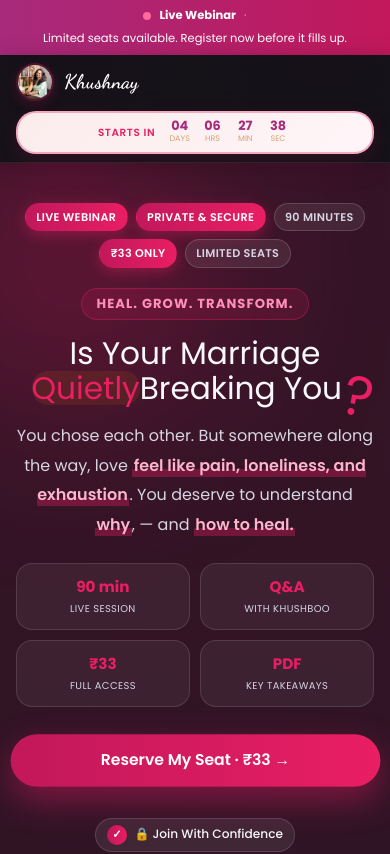
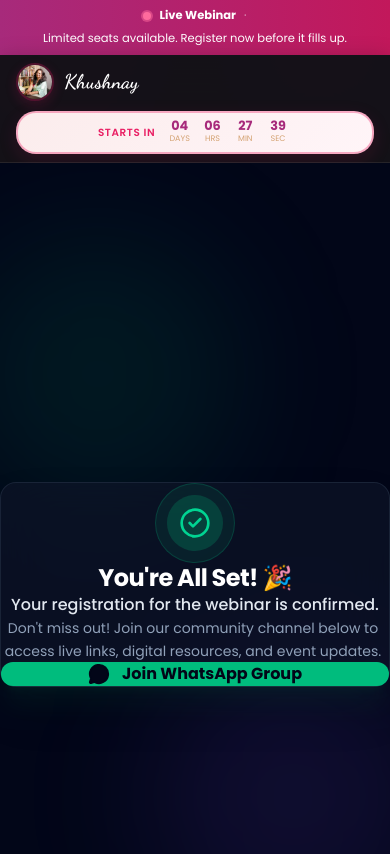
Before and after one commit to KaranAgraharee/Webinar_page, a React (Vite) app: page / in a window 390 px wide. Shown: the top 854 px of the page. Built offline with nearby package versions, Linux system fonts and the light colour scheme; no server answers.

Commit message:
whatsap ui

```diff
--- a/src/App.jsx
+++ b/src/App.jsx
@@ -29,13 +29,14 @@ function WebinarPage() {
         <Header />
 
         <main>
-          <Hero />
+          {/* <Hero />
           <Features />
           <TruthLearn />
           <Testimonial />
           <Social_Media />
           <Faq />
-          <CtaSection />
+          <CtaSection /> */}
+          <RegistrationSuccess />
         </main>
 
         <Footer />
--- a/src/pages/RegistrationSuccess.jsx
+++ b/src/pages/RegistrationSuccess.jsx
@@ -11,96 +11,47 @@ export default function RegistrationSuccess() {
 
 
   return (
-    <div className="min-h-screen bg-gradient-to-br from-[#0B0318] via-[#14052D] to-[#22073D] flex items-center justify-center px-4 py-8 sm:px-6 lg:px-8">
+    <div className="min-h-screen bg-slate-950 flex items-center justify-center p-4 sm:p-8 md:p-12 relative overflow-hidden">
+      {/* Ambient background glowing orbs */}
+      <div className="absolute top-1/4 left-1/4 -translate-x-1/2 -translate-y-1/2 w-72 h-72 sm:w-96 sm:h-96 bg-emerald-500/10 rounded-full blur-3xl pointer-events-none" />
+      <div className="absolute bottom-1/4 right-1/4 translate-x-1/2 translate-y-1/2 w-72 h-72 sm:w-96 sm:h-96 bg-violet-500/10 rounded-full blur-3xl pointer-events-none" />
 
-      {/* Background Glow */}
-      <div className="absolute inset-0 overflow-hidden pointer-events-none">
-        <div className="absolute -top-24 -left-24 h-72 w-72 rounded-full bg-green-500/10 blur-3xl" />
-        <div className="absolute -bottom-24 -right-24 h-72 w-72 rounded-full bg-purple-600/10 blur-3xl" />
-      </div>
+      {/* Card Wrapper - Responsive sizing and airy padding */}
+      <div className="w-full max-w-md sm:max-w-lg rounded-2xl sm:rounded-3xl bg-slate-900/60 backdrop-blur-xl border border-slate-800/80 p-6 sm:p-10 md:p-12 text-center shadow-2xl relative z-10 flex flex-col items-center">
 
-      {/* Card */}
-      <div className="relative w-full max-w-md sm:max-w-lg rounded-3xl border border-white/10 bg-white/5 backdrop-blur-xl p-6 sm:p-8 lg:p-10 shadow-2xl animate-in fade-in duration-500">
-
-        {/* Success Icon */}
-        <div className="mx-auto flex h-16 w-16 sm:h-20 sm:w-20 items-center justify-center rounded-full bg-green-500/15">
-          <CheckCircle2 className="h-9 w-9 sm:h-11 sm:w-11 text-green-400" />
+        {/* Animated Check Ring with extra separation */}
+        <div className="flex h-20 w-20 sm:h-24 sm:w-24 items-center justify-center rounded-full bg-emerald-500/10 border border-emerald-500/20 mb-4 sm:mb-6">
+          <div className="flex h-14 w-14 sm:h-16 sm:w-16 items-center justify-center rounded-full bg-emerald-500/20">
+            <CheckCircle2 className="h-8 w-8 sm:h-9 sm:w-9 text-emerald-400" />
+          </div>
         </div>
 
-        {/* Heading */}
-        <div className="mt-6 text-center">
-          <h1 className="text-2xl sm:text-3xl font-bold text-white leading-tight">
-            Registration Successful 🎉
+        {/* Text Area - Uses space-y to completely eliminate dense stacking */}
+        <div className="space-y-4 sm:space-y-5 w-full">
+          <h1 className="text-2xl sm:text-3xl md:text-4xl font-extrabold tracking-tight text-white leading-tight">
+            You're All Set! 🎉
           </h1>
 
-          <p className="mt-3 text-sm sm:text-base text-white/70 leading-7 max-w-sm mx-auto">
-            You're all set! Join our WhatsApp community to receive your
-            webinar link and important updates.
+          <p className="text-base sm:text-xl text-slate-200 font-medium px-2">
+            Your registration for the webinar is confirmed.
+          </p>
+
+          <p className="text-sm sm:text-base text-slate-400 leading-relaxed max-w-sm mx-auto px-4">
+            Don't miss out! Join our community channel below to access live links, digital resources, and event updates.
           </p>
         </div>
 
-        {/* Benefits */}
-        <div className="mt-8 rounded-2xl border border-white/10 bg-white/5 p-5 space-y-4">
-
-          <div className="flex items-center gap-3">
-            <span className="text-xl">📹</span>
-            <span className="text-sm sm:text-base text-white/80">
-              Webinar Link
-            </span>
-          </div>
-
-          <div className="flex items-center gap-3">
-            <span className="text-xl">🔔</span>
-            <span className="text-sm sm:text-base text-white/80">
-              Live Updates & Reminders
-            </span>
-          </div>
-
-          <div className="flex items-center gap-3">
-            <span className="text-xl">🎁</span>
-            <span className="text-sm sm:text-base text-white/80">
-              Bonus Resources
-            </span>
-          </div>
-
-        </div>
-
-        {/* Button */}
+        {/* CTA Button - Enhanced hit-box size and responsive padding */}
         <button
           onClick={handleJoin}
-          className="
-            mt-8
-            w-full
-            flex
-            items-center
-            justify-center
-            gap-3
-            rounded-2xl
-            bg-[#25D366]
-            py-3.5
-            sm:py-4
-            text-base
-            sm:text-lg
-            font-semibold
-            text-white
-            transition-all
-            duration-300
-            hover:bg-[#1EBE5D]
-            hover:scale-[1.02]
-            active:scale-95
-            shadow-lg
-            shadow-green-500/20
-          "
+          className="mt-8 sm:mt-10 w-full flex items-center justify-center gap-3 rounded-xl sm:rounded-2xl bg-emerald-500 hover:bg-emerald-400 text-slate-950 font-bold py-4 sm:py-5 px-6 text-base sm:text-lg shadow-xl shadow-emerald-500/10 transition-all duration-300 hover:scale-[1.01] active:scale-[0.99]"
         >
-          <MessageCircle size={22} />
+          <MessageCircle size={22} fill="currentColor" />
           Join WhatsApp Group
         </button>
 
-        {/* Footer */}
-        <p className="mt-5 text-center text-xs sm:text-sm text-white/40">
-          See you inside 🚀
-        </p>
       </div>
     </div>
-  );
+  )
+
 }
```
